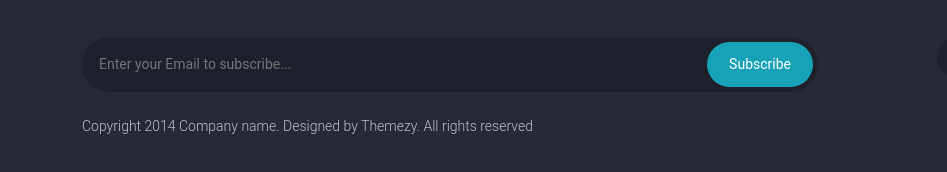
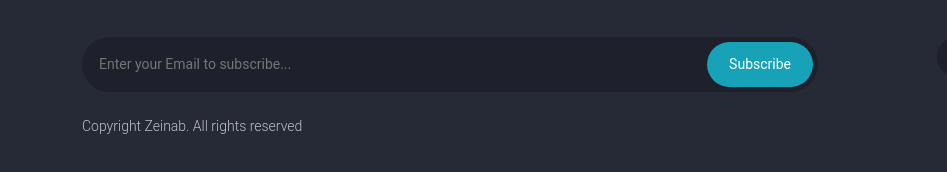
Before and after one commit to zaynapsabry/Weather-forcast, a plain HTML site: page index.html in a window 1280 px wide. Shown: the part 546-718 px from the top of the page, 0-947 px from the left. Drawn offline with Linux system fonts and the light colour scheme; no server answers.

Commit message:
Update index.html

```diff
--- a/index.html
+++ b/index.html
@@ -152,7 +152,7 @@
           </div>
         </div>
         <p>
-          Copyright 2014 Company name. Designed by Themezy. All rights reserved
+          Copyright Zeinab. All rights reserved
         </p>
       </div>
     </footer>
```
